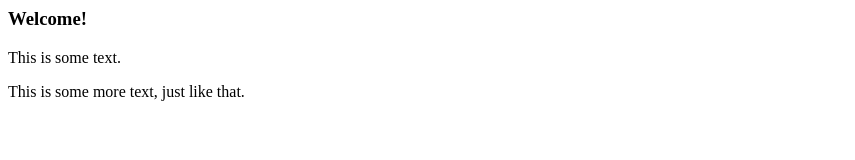
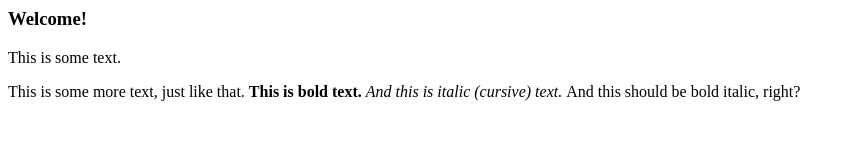
Before and after one commit to Adtsd24/Adtsd24.github.io, a plain HTML site: page just-an-example.html in a window 1280 px wide. Shown: the whole page, without its empty margins (0-855 px from the left). Drawn offline with Linux system fonts and the light colour scheme.

Commit message:
Update just-an-example.html

```diff
--- a/just-an-example.html
+++ b/just-an-example.html
@@ -6,6 +6,9 @@
     <h3>Welcome!</h3>
     <p> This is some text. </p>
     This is some more text, just like that.
+    <b> This is bold text. </b>
+    <i> And this is italic (cursive) text. </i>
+    <bi> And this should be bold italic, right? </bi>
   </body>
 
 </html>
```
